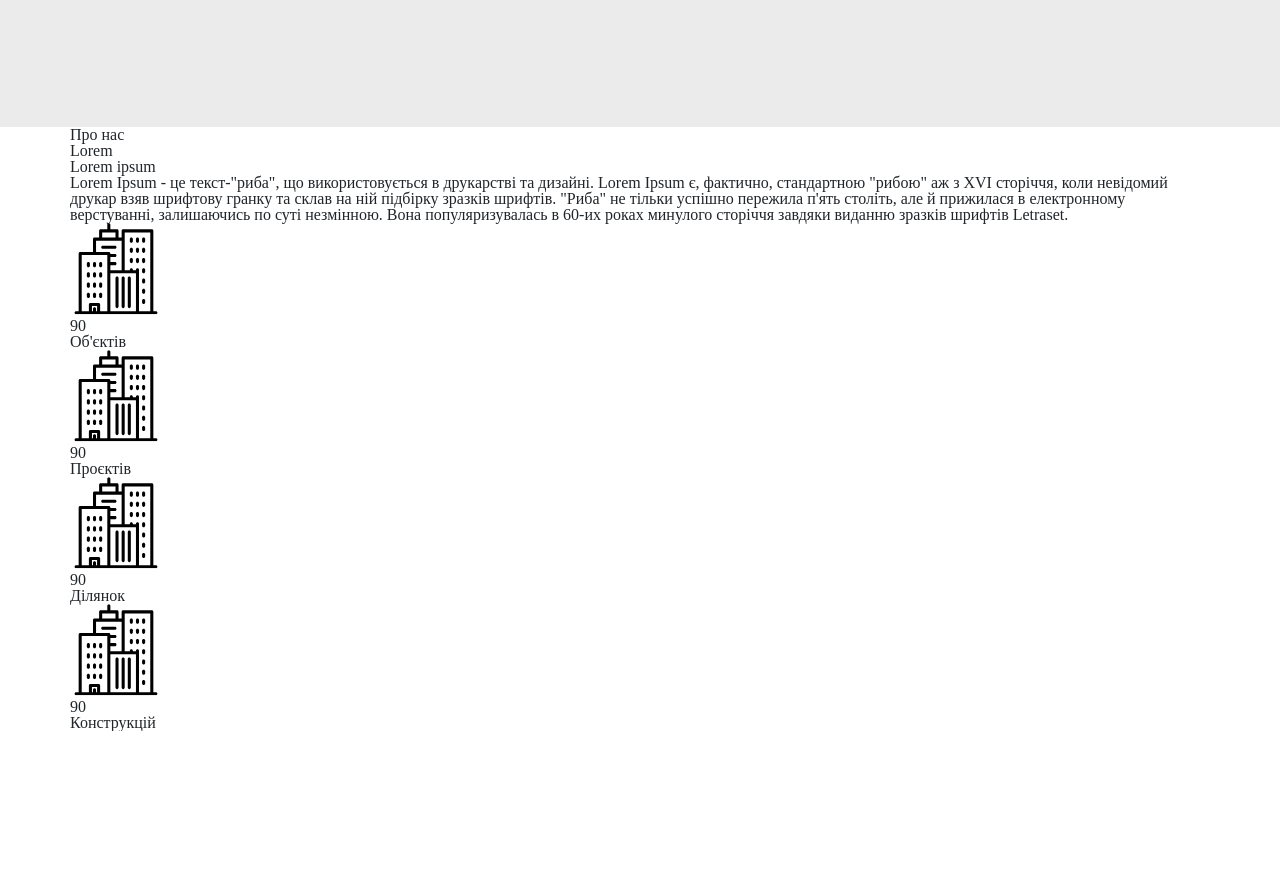
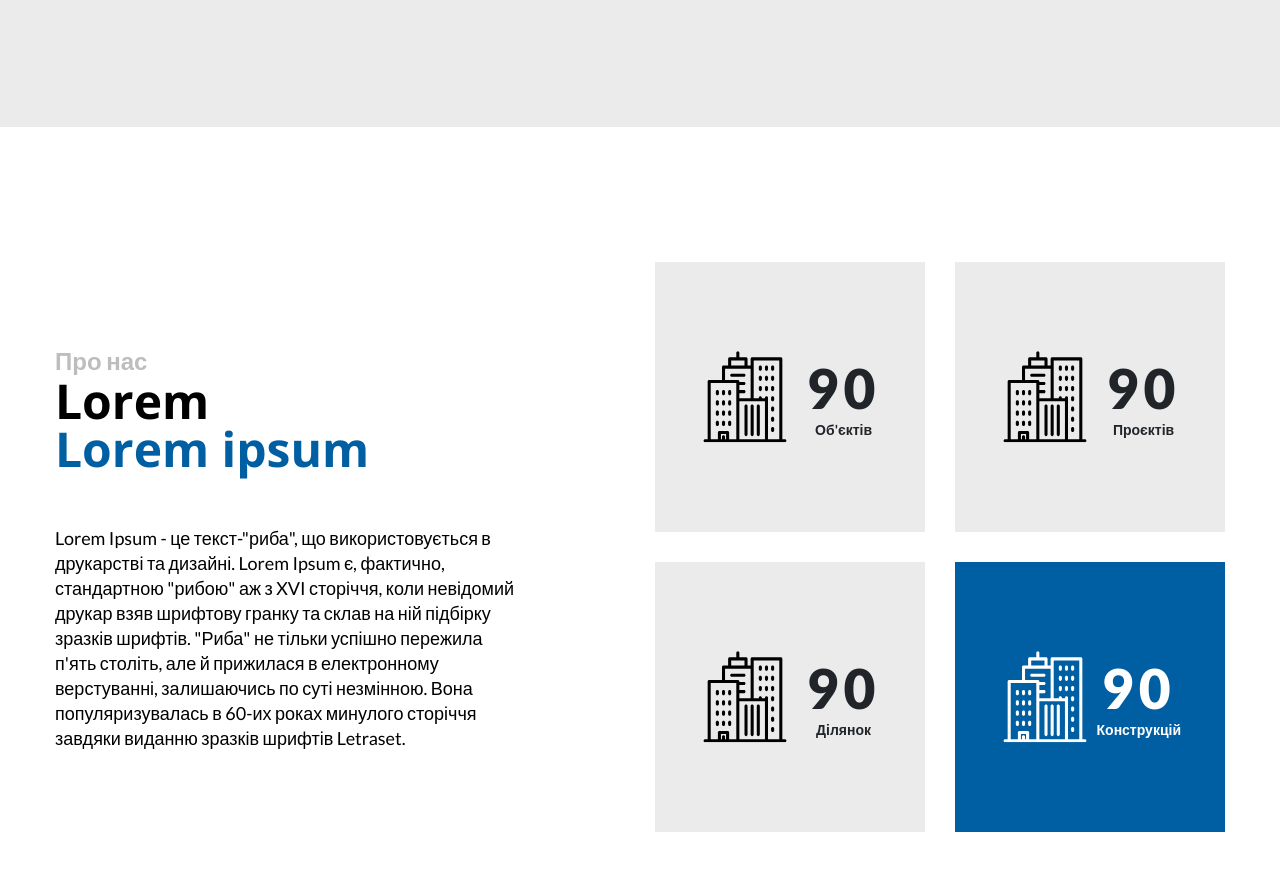
Before and after one commit to ogsevko/softpro_tt, a website built with Parcel: page src/index.html in a window 1280 px wide. Shown: the part 1900-2770 px from the top of the page. Before the commit the page ends 2631 px from the top, so only its background shows below. Built offline with nearby package versions, Linux system fonts and the light colour scheme.

Commit message:
Added about block

```diff
--- a/src/index.html
+++ b/src/index.html
@@ -6,7 +6,7 @@
     <title>Geoportal</title>
     <link rel="stylesheet" href="./styles/main.scss">
     <link
-      href="https://fonts.googleapis.com/css2?family=Lato:wght@300;400;700;900&family=Open+Sans:wght@400;600;700;800&display=swap"
+      href="https://fonts.googleapis.com/css2?family=Lato:wght@400;700;900&family=Open+Sans:wght@400;600;700;800&display=swap"
       rel="stylesheet"
     >
     <link
@@ -89,8 +89,9 @@
         <div class="about__container container-fluid container-fluid_main">
 
           <div class="about__stats">
+
             <div class="about__info">
-              <h2 class="about_title">
+              <h2 class="about__title">
                 Про нас
               </h2>
               <h1 class="about__heading">
@@ -111,11 +112,13 @@
 
             <div class="about__boxes">
               <div class="about__box">
+                <div class="about__box-content">
                   <img
                     src="./images/skyline_1.svg"
                     alt="City skyline"
+                    class="about__box-image"
                   >
-                <div>
+                  <div class="about__box-text">
                     <h1 class="about__box-heading">
                       90
                     </h1>
@@ -124,12 +127,16 @@
                     </h3>
                   </div>
                 </div>
+              </div>
+
               <div class="about__box">
+                <div class="about__box-content">
                   <img
                     src="./images/skyline_1.svg"
                     alt="City skyline"
+                    class="about__box-image"
                   >
-                <div>
+                  <div class="about__box-text">
                     <h1 class="about__box-heading">
                       90
                     </h1>
@@ -138,12 +145,16 @@
                     </h3>
                   </div>
                 </div>
+              </div>
+
               <div class="about__box">
+                <div class="about__box-content">
                   <img
                     src="./images/skyline_1.svg"
                     alt="City skyline"
+                    class="about__box-image"
                   >
-                <div>
+                  <div class="about__box-text">
                     <h1 class="about__box-heading">
                       90
                     </h1>
@@ -152,12 +163,16 @@
                     </h3>
                   </div>
                 </div>
-              <div class="about__box about__box_blue-bg">
+              </div>
+
+              <div class="about__box">
+                <div class="about__box-content">
                   <img
                     src="./images/skyline_1.svg"
                     alt="City skyline"
+                    class="about__box-image about__box-image_white"
                   >
-                <div>
+                  <div class="about__box-text">
                     <h1 class="about__box-heading">
                       90
                     </h1>
@@ -167,9 +182,14 @@
                   </div>
                 </div>
               </div>
+
             </div>
           </div>
+
+
+        </div>
       </section>
+
     </main>
   </body>
 </html>
--- a/src/styles/about.scss
+++ b/src/styles/about.scss
@@ -4,4 +4,108 @@
   &__container {
     padding: 135px 0;
   }
+
+  &__stats {
+    display: flex;
+    flex-direction: row;
+    justify-content: space-between;
+    align-items: center;
+  }
+
+  &__info {
+    max-width: 470px;
+  }
+
+  &__title {
+    font-family: "Lato", Arial, Helvetica, sans-serif;
+    font-style: normal;
+    font-weight: 900;
+    font-size: 24px;
+    line-height: 33px;
+    color: rgb(189, 189, 189);
+  }
+
+  &__heading {
+    font-family: "Open Sans", Arial, Helvetica, sans-serif;
+    font-style: normal;
+    font-weight: bold;
+    font-size: 48px;
+    line-height: 100%;
+    color: rgb(0, 0, 0);
+  }
+
+  &__heading_blue {
+    color: rgb(0, 95, 163);
+    margin-bottom: 53px;
+  }
+
+  &__text {
+    font-family: "Lato", Arial, Helvetica, sans-serif;
+    font-style: normal;
+    font-weight: 300;
+    font-size: 18px;
+    line-height: 25px;
+    color: rgb(0, 0, 0);
+  }
+
+  &__boxes {
+    display: grid;
+    grid-template-columns: repeat(2, 270px);
+    column-gap: 30px;
+    row-gap: 30px;
+  }
+
+  &__box {
+    height: 270px;
+    width: 270px;
+
+    display: flex;
+    justify-content: center;
+    align-items: center;
+
+    background-color: rgb(235, 235, 235);
+
+    &:last-child {
+      background-color: rgb(0, 95, 163);
+      color: rgb(255, 255, 255);
+    }
+
+    &-content {
+      width: 182px;
+
+      display: flex;
+      flex-direction: row;
+      justify-content: space-between;
+      align-items: center;
+    }
+
+    &-image {
+      width: 92px;
+      height: 92px;
+      object-fit: contain;
+    }
+
+    &-image_white {
+      filter: invert(100%) sepia(0%) saturate(0%)
+        hue-rotate(253deg) brightness(102%) contrast(101%);
+    }
+
+    &-text {
+      text-align: center;
+      font-family: "Lato", Arial, Helvetica, sans-serif;
+    }
+
+    &-heading {
+      font-weight: 900;
+      font-size: 55px;
+      line-height: 66px;
+      letter-spacing: 0.1em;
+    }
+
+    &-title {
+      font-weight: bold;
+      font-size: 14px;
+      line-height: 18px;
+    }
+  }
 }
--- a/src/styles/data.scss
+++ b/src/styles/data.scss
@@ -32,7 +32,6 @@
     grid-template-columns: repeat(3, 370px);
     column-gap: 30px;
     row-gap: 30px;
-    justify-content: center;
   }
 
   &__link {
--- a/src/styles/main.scss
+++ b/src/styles/main.scss
@@ -3,6 +3,7 @@
 @import "./header.scss";
 @import "./container-fluid.scss";
 @import "./data.scss";
+@import "./about.scss";
 
 * {
   box-sizing: border-box;
```
Lines whose indentation alone changed are shown as unchanged.
